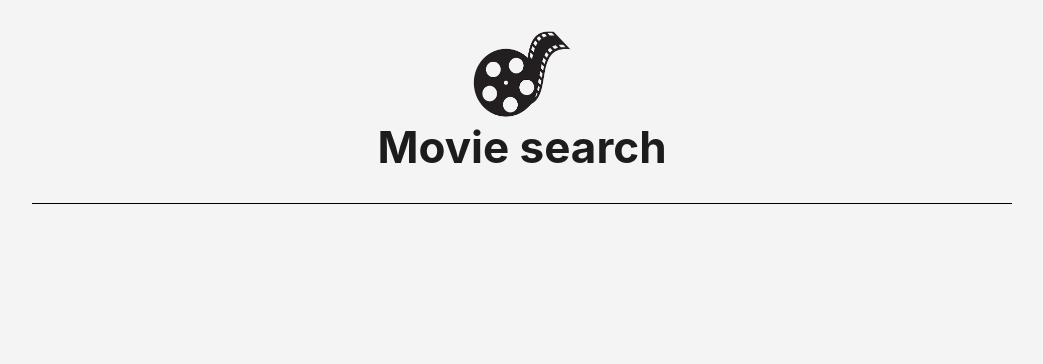
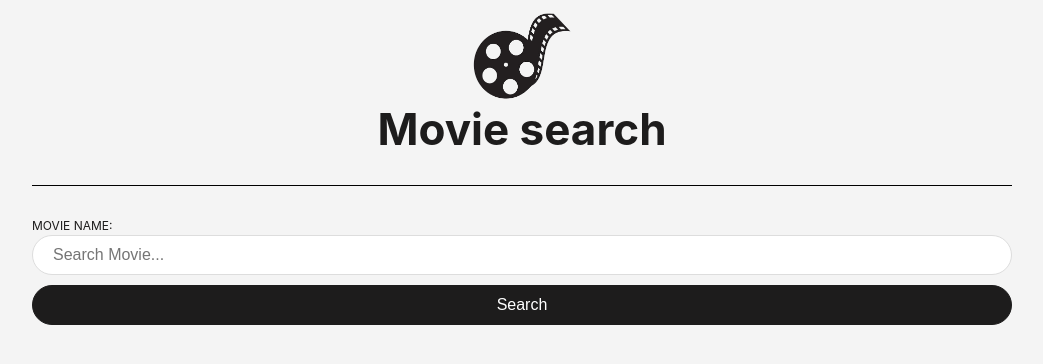
Before and after one commit to natiabebaw12/Movie-Search-Web-App, a React (Create React App) app: page / in a window 1280 px wide. Shown: the top 364 px of the page, without its empty margins (118-1161 px from the left). Built offline with nearby package versions, Linux system fonts and the light colour scheme.

Commit message:
Style Added to SearchMovie.js

```diff
--- a/src/App.css
+++ b/src/App.css
@@ -27,12 +27,45 @@ body {
   border-bottom: #000 solid 1px;
 }
 .logo {
-  margin-top: 20px;
+  margin-top: 0.2rem;
   width: 100px;
   height: 90px;
 }
 
 .title {
-  margin-top: 0px;
+  margin-top: 0;
   font-size: 4.4rem;
 }
+
+
+/* FORM TAG IN SEARCHMOVIE COMPONENT */
+.form {
+  margin-top: 30px;
+  display: grid;
+}
+.label {
+  font-size: 1.2rem;
+  text-transform: uppercase;
+  margin: 0.2rem 0 0.2rem 0;
+}
+.input {
+  font-size: 1.6rem;
+  padding: 0.5rem 2rem;
+  line-height: 2.8rem;
+  border-radius: 20px;
+  border: 1px solid #ddd;
+  margin-bottom: 1rem;
+}
+.button {
+  color: #fff;
+  font-size: 1.6rem;
+  background-color:rgb(29, 28, 28);
+  padding: 1rem 2rem;
+  border: 1px solid rgb(29, 28, 28);
+  border-radius: 20px;
+  cursor: pointer;
+  transform: background-color 250ms;
+}
+.button:hover {
+  background-color: rgb(0, 0, 0);
+}
--- a/src/App.js
+++ b/src/App.js
@@ -1,5 +1,6 @@
 import React from 'react';
 import './App.css';
+import SearchMovie from './components/SearchMovie'
 
 function App() {
 	return (
@@ -8,6 +9,8 @@ function App() {
 				<img src="./movie_logo.png" className="logo" alt="Logo"/>
 				<h1 className="title"> Movie search </h1>
 			</header>
+
+      <SearchMovie />
 		</div>
 	);
 }
--- /dev/null
+++ b/src/components/SearchMovie.js
@@ -0,0 +1,24 @@
+import React from 'react';
+
+const SearchMovie = () => {
+	return (
+		<>
+			<form className="form">
+				<label className="label" htmlFor="query">
+					Movie Name:{' '}
+				</label>
+				<input
+					className="input"
+					name="query"
+					placeholder="Search Movie..."
+					value={''}
+				/>
+				<button className="button" type="submit">
+					Search
+				</button>
+			</form>
+		</>
+	);
+};
+
+export default SearchMovie;
```
